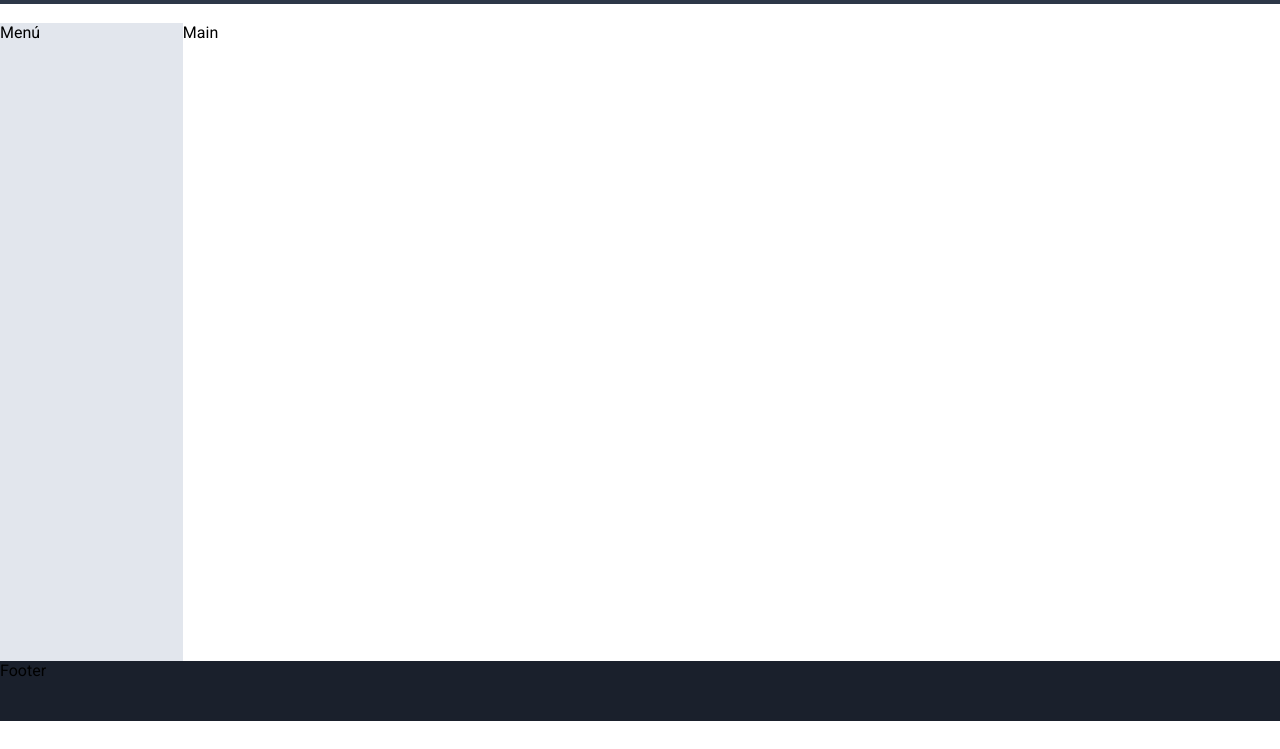
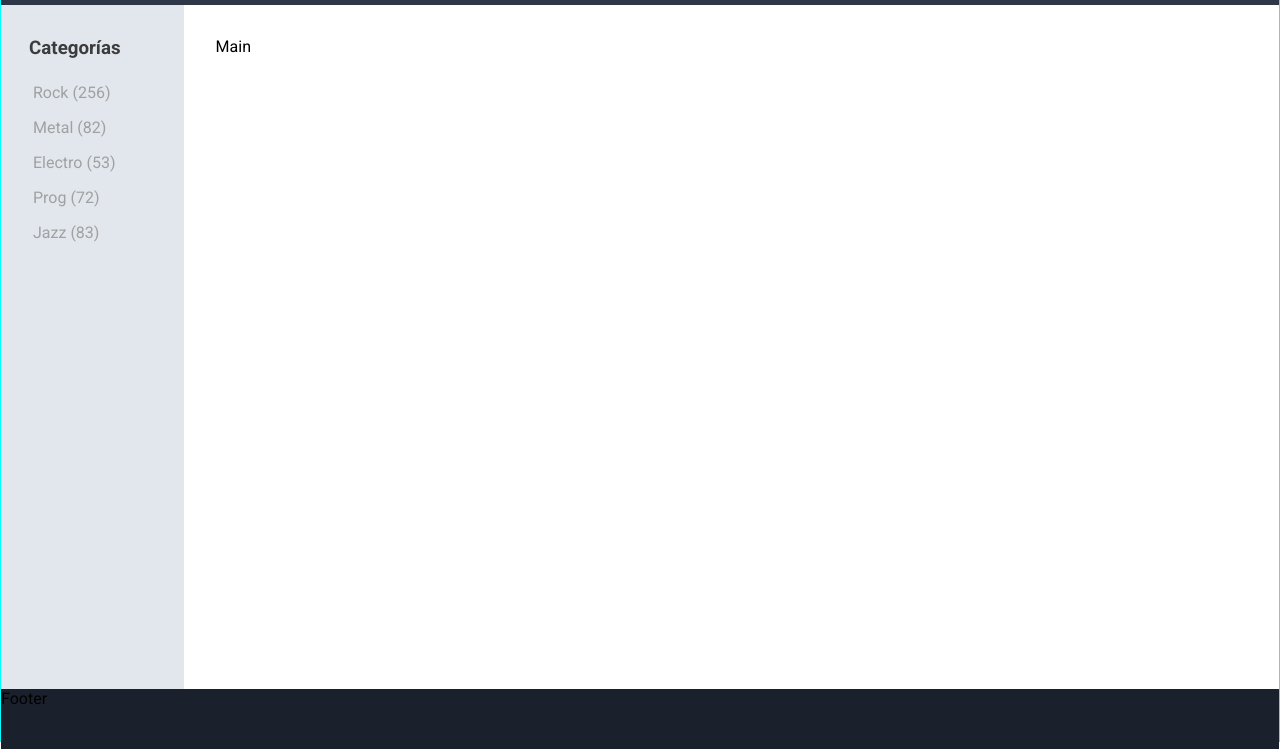
Before and after one commit to Hallerjack/tienda-virtual-adl, a plain HTML site: page index.html in a window 1280 px wide. Shown: the part 60-809 px from the top of the page. Drawn offline with Linux system fonts and the light colour scheme; a web font is replaced by a local one.

Commit message:
diseño menu lateral

```diff
--- a/assets/css/style.css
+++ b/assets/css/style.css
@@ -1,3 +1,7 @@
+.box {
+    border: solid 1px aqua;
+}
+
 /* --- AJUSTES GENERALES --- */
 
 * {
@@ -12,18 +16,14 @@
     --acent-color: #8B5CF6;
     --light-bg-color: #e2e6ed;
     --bg-color: #FFF;
+    --text-color: #3c3c3c;
+    --text-light-color: #a1a1a1;
 }
 
 body {
     font-family: "Roboto", sans-serif;
     background-color: var(--bg-color);
 }
-
-
-
-/* .box {
-    border: solid 1px aqua;
-} */
 
 .grid-container {
     display: grid;
@@ -86,13 +86,50 @@ header h1 {
 
 menu {
     grid-area: menu;
+    display: flex;
+    flex-direction: column;
+    gap: 1em;
     height: auto;
+    padding: 2em 0em;
     background-color: var(--light-bg-color);
 }
+
+menu h3 {
+    padding: 0em 1.5em;
+    color: var(--text-color)
+}
+
+menu ul {
+    display: flex;
+    flex-direction: column;
+    justify-content: start;
+}
+
+menu li {
+    list-style: none;
+    padding: 0.5em 2em;
+}
+
+menu a {
+    text-decoration: none;
+    color: var(--text-light-color);
+}
+
+menu li:hover {
+    background-color: var(--tertiary-color);
+    color: white;
+    transition: 0.3s;
+
+}
+
+
+
+/* --- PRODUCTS SECTION --- */
 
 main {
     grid-area: main;
     height: 620px;
+    padding: 2em;
 }
 
 footer {
--- a/index.html
+++ b/index.html
@@ -12,6 +12,7 @@
     <title>Vynilconia | Vinilos</title>
 </head>
 <body class="grid-container box">
+
     <!-- HEADER -->
     <header>
         <h1>~VynilConia~</h1>
@@ -21,11 +22,24 @@
             <li><a href="#">Carrito</a></li>
         </ul>
     </header>
+
     <!-- MENU LATERAL -->
-    <menu class="box">Menú</menu>
+    <menu>
+        <h3>Categorías</h3>
+        <ul>
+            <li><a href="#">Rock (256)</a></li>
+            <li><a href="#">Metal (82)</a></li>
+            <li><a href="#">Electro (53)</a></li>
+            <li><a href="#">Prog (72)</a></li>
+            <li><a href="#">Jazz (83)</a></li>
+        </ul>
+    </menu>
+
     <!-- PRODUCTOS -->
-    <main class="box">Main</main>
+    <main>Main</main>
+
     <!-- FOOTER -->
-    <footer class="box">Footer</footer>
+    <footer>Footer</footer>
+
 </body>
 </html>
```
